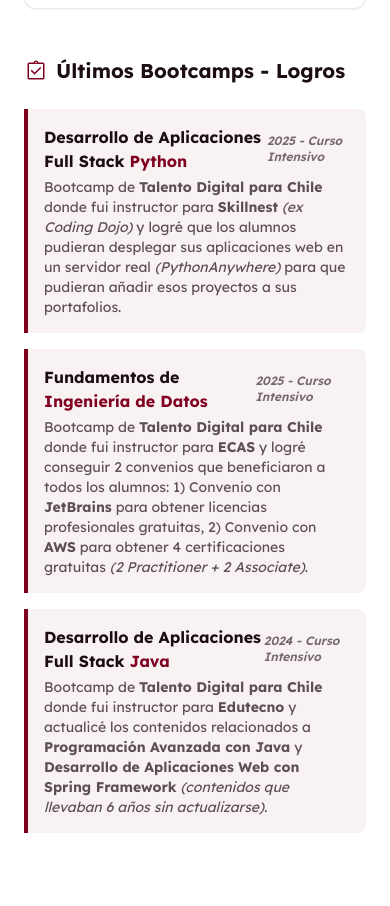
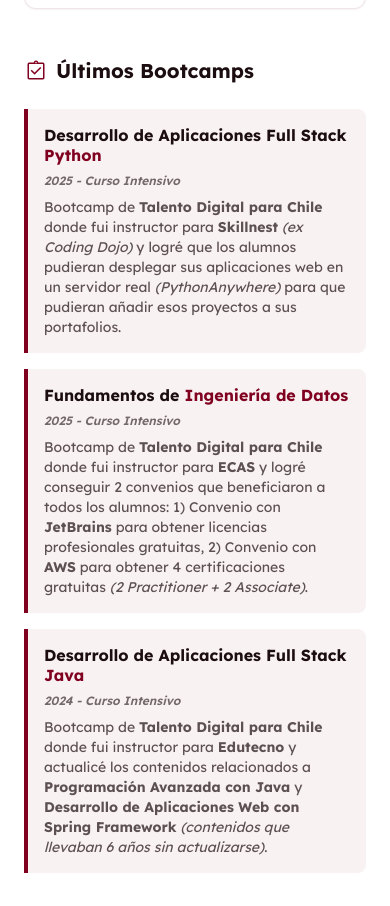
Before and after one commit to ffelipecuevasc/ffelipecuevasccv, a plain HTML site: page instructor.html in a window 390 px wide. Shown: the part 2211-3117 px from the top of the page. Drawn offline with nearby package versions, Linux system fonts and the light colour scheme.

Commit message:
Parche - Arreglos varios enfocados a diseño y responsividad.

```diff
--- a/instructor.html
+++ b/instructor.html
@@ -7,16 +7,19 @@
     <link rel="icon" type="image/svg+xml" href="static/img/favicon.svg">
 
     <!-- Implementación de Open Graph Tags para crear una tarjeta profesional al compartir este sitio web -->
-    <meta name="description" content="CV de Felipe Cuevas: Ingeniero Informático, Docente Universitario y Desarrollador Full Stack (Java/Python). Revisa mi experiencia, proyectos y certificaciones.">
+    <meta name="description"
+          content="CV de Felipe Cuevas: Ingeniero Informático, Docente Universitario y Desarrollador Full Stack (Java/Python). Revisa mi experiencia, proyectos y certificaciones.">
     <meta name="author" content="Felipe Cuevas">
     <meta property="og:type" content="website">
     <meta property="og:url" content="https://ffelipecuevasc.github.io/ffelipecuevasccv/">
     <meta property="og:title" content="Felipe Cuevas - Ingeniero Informático & Instructor">
-    <meta property="og:description" content="Más de 10 años de experiencia como Instructor Certificado y Desarrollador. Experto en Java, Python, AWS y Educación IT.">
+    <meta property="og:description"
+          content="Más de 10 años de experiencia como Instructor Certificado y Desarrollador. Experto en Java, Python, AWS y Educación IT.">
     <meta property="og:image" content="https://ffelipecuevasc.github.io/ffelipecuevasccv/static/img/felipe_cuevas.png">
     <meta name="twitter:card" content="summary_large_image">
     <meta name="twitter:title" content="Felipe Cuevas - Ingeniero Informático">
-    <meta name="twitter:description" content="CV En Línea: Instructor Certificado, Desarrollo Full Stack & Inteligencia Artificial.">
+    <meta name="twitter:description"
+          content="CV En Línea: Instructor Certificado, Desarrollo Full Stack & Inteligencia Artificial.">
     <meta name="twitter:image" content="https://ffelipecuevasc.github.io/ffelipecuevasccv/static/img/felipe_cuevas.png">
     <!-- Fin del bloque que implementa Open Graph Tags -->
 
@@ -60,7 +63,8 @@
     <div class="layout-container flex h-full grow flex-col">
         <div class="flex flex-1 justify-center">
             <div class="layout-content-container flex flex-col w-full max-w-[1200px] flex-1">
-                <header id="app-header" class="sticky top-0 z-50 w-full border-b border-zinc-200 dark:border-zinc-800 bg-background-light/80 dark:bg-background-dark/80 backdrop-blur-md">
+                <header id="app-header"
+                        class="sticky top-0 z-50 w-full border-b border-zinc-200 dark:border-zinc-800 bg-background-light/80 dark:bg-background-dark/80 backdrop-blur-md">
                 </header>
                 <div class="flex flex-wrap justify-between gap-3 px-6 md:px-10 py-10">
                     <div class="flex min-w-72 flex-col gap-3">
@@ -197,15 +201,15 @@
                     <div>
                         <h4 class="text-xl font-bold mb-6 flex items-center gap-2 dark:text-white">
                             <span class="material-symbols-outlined text-primary dark:text-white">assignment_turned_in</span>
-                            Últimos Bootcamps - Logros
+                            Últimos Bootcamps
                         </h4>
                         <div class="space-y-4">
                             <div class="flex gap-4 p-4 border-l-4 border-primary bg-primary/5 dark:bg-zinc-900 dark:border dark:border-primary/60 rounded-r-lg">
                                 <div class="flex-1">
-                                    <div class="flex justify-between items-center mb-1">
-                                        <p class="font-bold dark:text-white">Desarrollo de Aplicaciones Full Stack <span
+                                    <div class="flex flex-col sm:flex-row sm:justify-between sm:items-center gap-2 mb-2">
+                                        <p class="font-bold dark:text-white leading-tight">Desarrollo de Aplicaciones Full Stack <span
                                                 class="text-primary dark:text-red-400">Python</span></p>
-                                        <span class="text-xs font-semibold opacity-60 italic dark:text-gray-400">2025 - Curso Intensivo</span>
+                                        <span class="text-xs font-semibold opacity-60 italic dark:text-gray-400 whitespace-nowrap">2025 - Curso Intensivo</span>
                                     </div>
                                     <p class="text-sm opacity-70 dark:text-gray-300">
                                         Bootcamp de <strong>Talento Digital para Chile</strong> donde fui instructor
@@ -215,12 +219,13 @@
                                     </p>
                                 </div>
                             </div>
+
                             <div class="flex gap-4 p-4 border-l-4 border-primary bg-primary/5 dark:bg-zinc-900 dark:border dark:border-primary/60 rounded-r-lg">
                                 <div class="flex-1">
-                                    <div class="flex justify-between items-center mb-1">
-                                        <p class="font-bold dark:text-white">Fundamentos de <span
+                                    <div class="flex flex-col sm:flex-row sm:justify-between sm:items-center gap-2 mb-2">
+                                        <p class="font-bold dark:text-white leading-tight">Fundamentos de <span
                                                 class="text-primary dark:text-red-400">Ingeniería de Datos</span></p>
-                                        <span class="text-xs font-semibold opacity-60 italic dark:text-gray-400">2025 - Curso Intensivo</span>
+                                        <span class="text-xs font-semibold opacity-60 italic dark:text-gray-400 whitespace-nowrap">2025 - Curso Intensivo</span>
                                     </div>
                                     <p class="text-sm opacity-70 dark:text-gray-300">
                                         Bootcamp de <strong>Talento Digital para Chile</strong> donde fui instructor
@@ -231,12 +236,13 @@
                                     </p>
                                 </div>
                             </div>
+
                             <div class="flex gap-4 p-4 border-l-4 border-primary bg-primary/5 dark:bg-zinc-900 dark:border dark:border-primary/60 rounded-r-lg">
                                 <div class="flex-1">
-                                    <div class="flex justify-between items-center mb-1">
-                                        <p class="font-bold dark:text-white">Desarrollo de Aplicaciones Full Stack <span
+                                    <div class="flex flex-col sm:flex-row sm:justify-between sm:items-center gap-2 mb-2">
+                                        <p class="font-bold dark:text-white leading-tight">Desarrollo de Aplicaciones Full Stack <span
                                                 class="text-primary dark:text-red-400">Java</span></p>
-                                        <span class="text-xs font-semibold opacity-60 italic dark:text-gray-400">2024 - Curso Intensivo</span>
+                                        <span class="text-xs font-semibold opacity-60 italic dark:text-gray-400 whitespace-nowrap">2024 - Curso Intensivo</span>
                                     </div>
                                     <p class="text-sm opacity-70 dark:text-gray-300">
                                         Bootcamp de <strong>Talento Digital para Chile</strong> donde fui instructor
```
Also changed, not shown: agradecimiento.html (+2 -2 lines), contacto.html (+1 -1 lines), educacion.html (+72 -39 lines), experiencia.html (+1 -1 lines).
